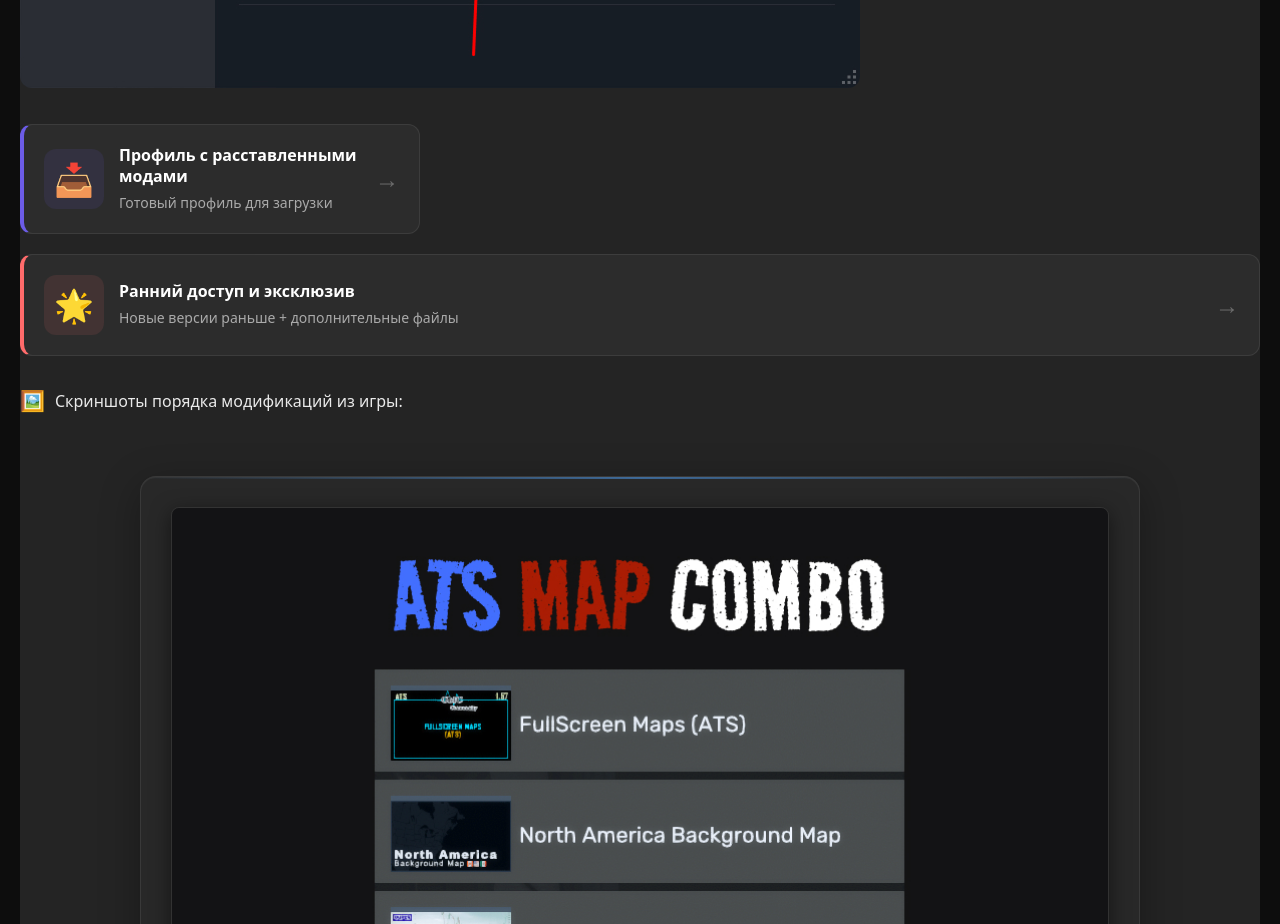
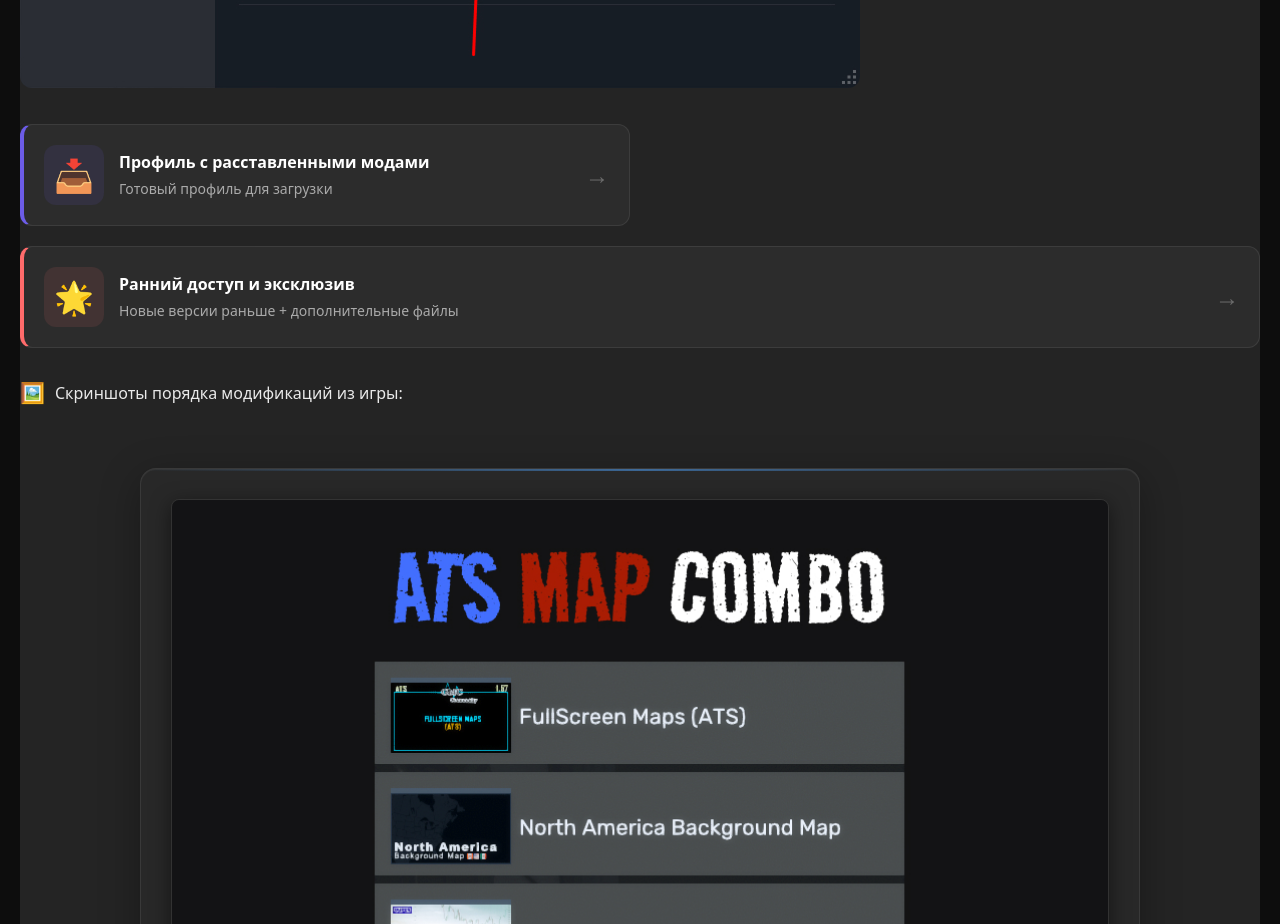
Before and after one commit to Quper24/map-combos, a React (Vite) app: page /#/ats-mega-map in a window 1280 px wide. Shown: the part 2220-3144 px from the top of the page. Built offline with nearby package versions, Linux system fonts and the light colour scheme.

Commit message:
fix style

```diff
--- a/src/App.css
+++ b/src/App.css
@@ -905,7 +905,7 @@
 /* Ресурсные карточки */
 .resource-grid {
   display: grid;
-  grid-template-columns: repeat(auto-fit, minmax(300px, 1fr));
+  grid-template-columns: repeat(auto-fill, minmax(500px, 1fr));
   gap: 20px;
   margin: 30px 0;
 }
@@ -1023,6 +1023,12 @@
 }
 
 /* Адаптивность */
+@media (max-width: 1240px) {
+  .resource-grid {
+    grid-template-columns: repeat(auto-fill, minmax(400px, 1fr));
+  }
+}
+
 @media (max-width: 768px) {
   .resource-grid {
     grid-template-columns: 1fr;
```
